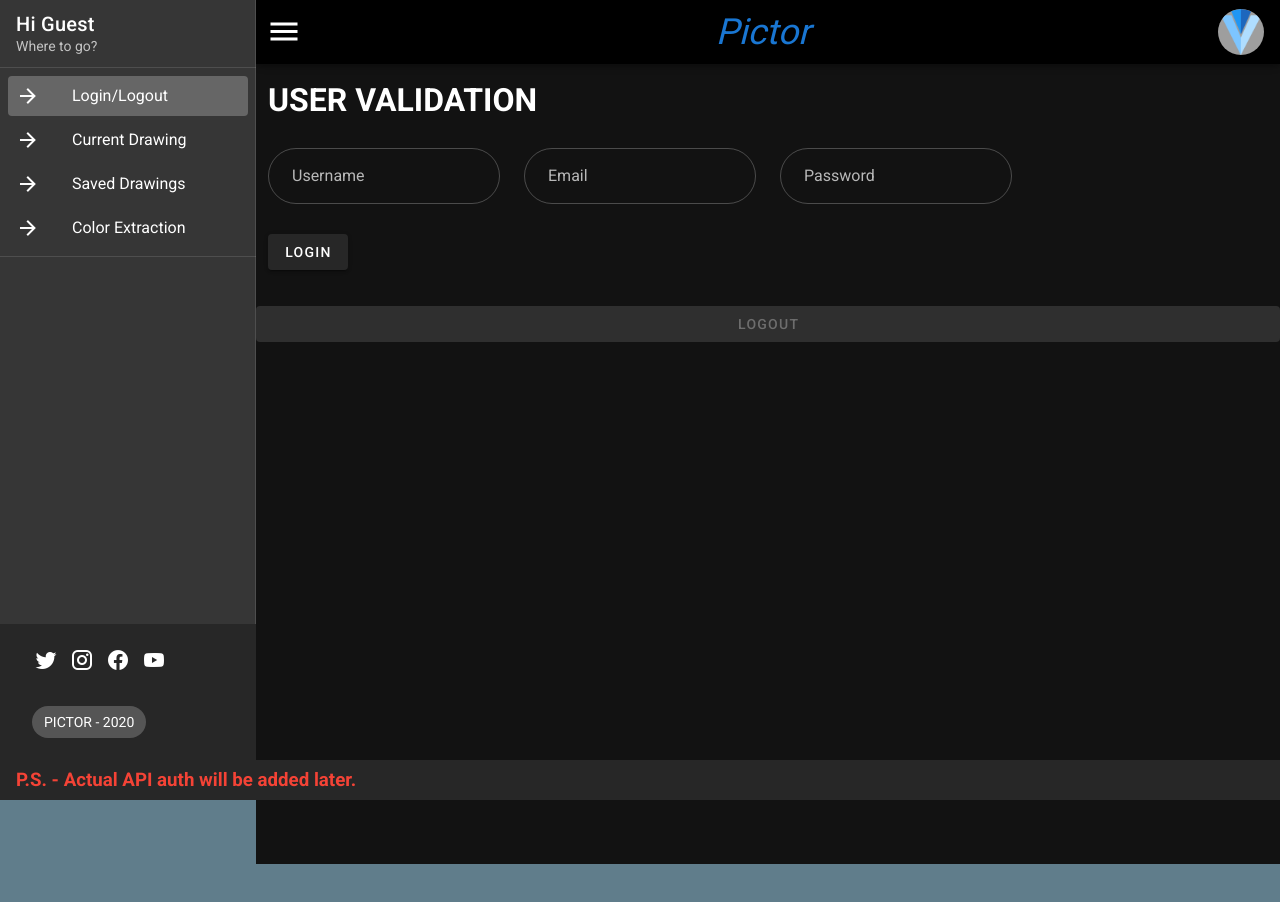
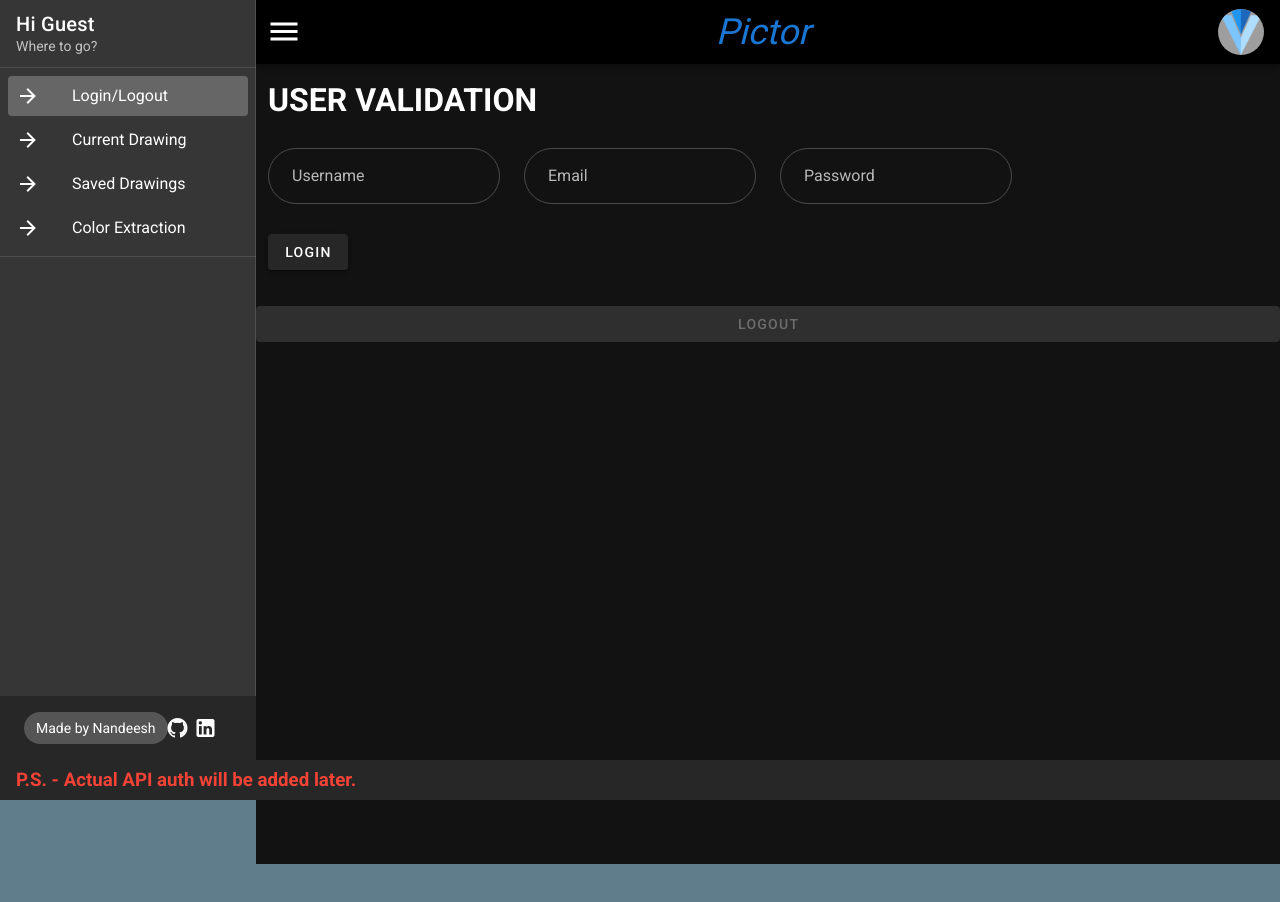
Before and after one commit to Ayonijakaushik19/PICTOR, a Nuxt app: page /registration in a window 1280 px wide. Both pictures are taken after a click on the button 28 px from the left and 32 px from the top of the page. Built offline with nearby package versions, Linux system fonts and the light colour scheme.

Commit message:
added github link in navbar

```diff
--- a/layouts/default.vue
+++ b/layouts/default.vue
@@ -57,11 +57,22 @@
 
       <v-footer absolute>
         <v-container>
-          <v-btn v-for="ic in f_ics" :key="ic" icon>
-            <v-icon>{{ ic }}</v-icon>
-          </v-btn>
+          <v-row justify="start">
+            <v-col cols="12">
+              <v-chip class="ma-n1"> Made by Nandeesh </v-chip>
+              <v-btn
+                v-for="(sm, id) in social"
+                :key="id"
+                icon
+                :href="sm.link"
+                target="_blank"
+                small
+              >
+                <v-icon>{{ sm.icon }}</v-icon>
+              </v-btn>
+            </v-col>
+          </v-row>
         </v-container>
-        <v-chip class="ma-4"> PICTOR - {{ new Date().getFullYear() }} </v-chip>
       </v-footer>
     </v-navigation-drawer>
 
@@ -80,7 +91,13 @@ export default {
     return {
       alert_welcome: false,
       drawer: false,
-      f_ics: ['mdi-twitter', 'mdi-instagram', 'mdi-facebook', 'mdi-youtube'],
+      social: [
+        { icon: 'mdi-github', link: 'https://www.github.com/NandeeshG/PICTOR' },
+        {
+          icon: 'mdi-linkedin',
+          link: 'https://www.linkedin.com/in/nandeesh-gupta-05b43014a/',
+        },
+      ],
       cols_val: 12,
       sm_val: 6,
       md_val: 4,
```
